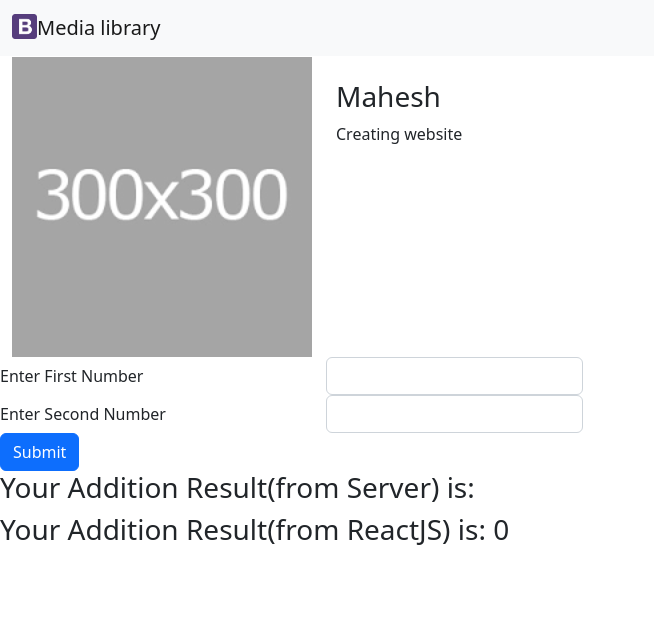
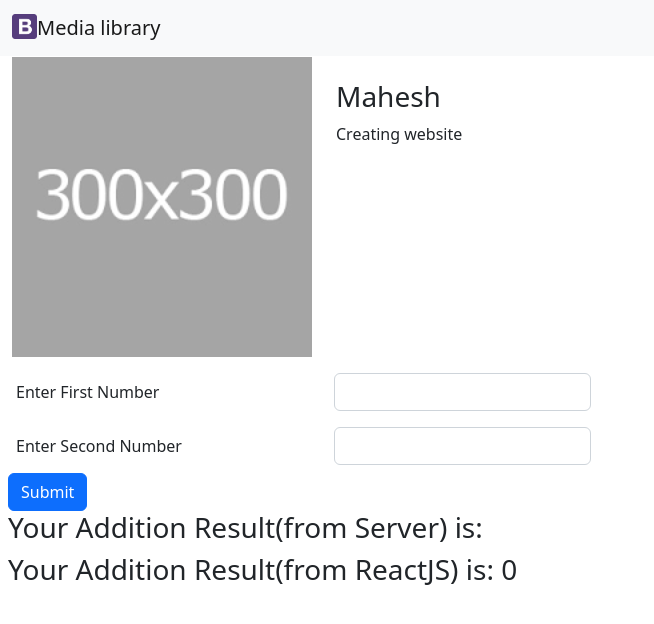
Before and after one commit to mahesh7199/dummy, a React (Create React App) app in the folder source_code/client/: page / in a window 1280 px wide. Shown: the top 624 px of the page, without its empty margins (0-654 px from the left). Built offline with nearby package versions, Linux system fonts and the light colour scheme.

Commit message:
added some padding between some components

```diff
--- a/source_code/client/src/App.js
+++ b/source_code/client/src/App.js
@@ -27,8 +27,8 @@
             </div>
           </div>
       </div>
-
-      <div className="row align-items-center">
+      <div className="p-2">
+        <div className="row align-items-center p-2">
               <div className="col-lg-3">
                 <label className="col-form-label">Enter First Number</label>
               </div>
@@ -36,7 +36,7 @@
                 <input type="number" name='num1' className="form-control" />
               </div>
         </div>
-          <div className="row align-items-center">
+        <div className="row align-items-center p-2">
               <div className="col-lg-3">
                 <label className="col-form-label">Enter Second Number</label>
               </div>
@@ -50,6 +50,7 @@
         <h3>Your Addition Result(from Server) is:</h3>
         <h3>Your Addition Result(from ReactJS) is: 0</h3>
       </div>
+    </div>
   );
 }
 
```
Lines whose indentation alone changed are shown as unchanged.
